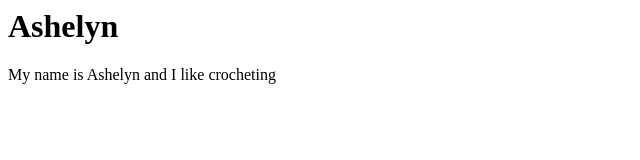
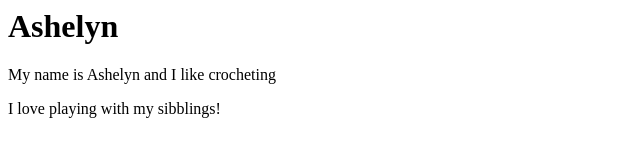
Before and after one commit to queenashy/Car, a plain HTML site: page index.html in a window 1280 px wide. Shown: the whole page, without its empty margins (0-640 px from the left). Drawn offline with Linux system fonts and the light colour scheme.

Commit message:
Update index.html

```diff
--- a/index.html
+++ b/index.html
@@ -1,4 +1,5 @@
 <html>
 <h1>Ashelyn</h1>
 <p>My name is Ashelyn and I like crocheting</p>
+<p>I love playing with my sibblings!</p>
 </html>
```
